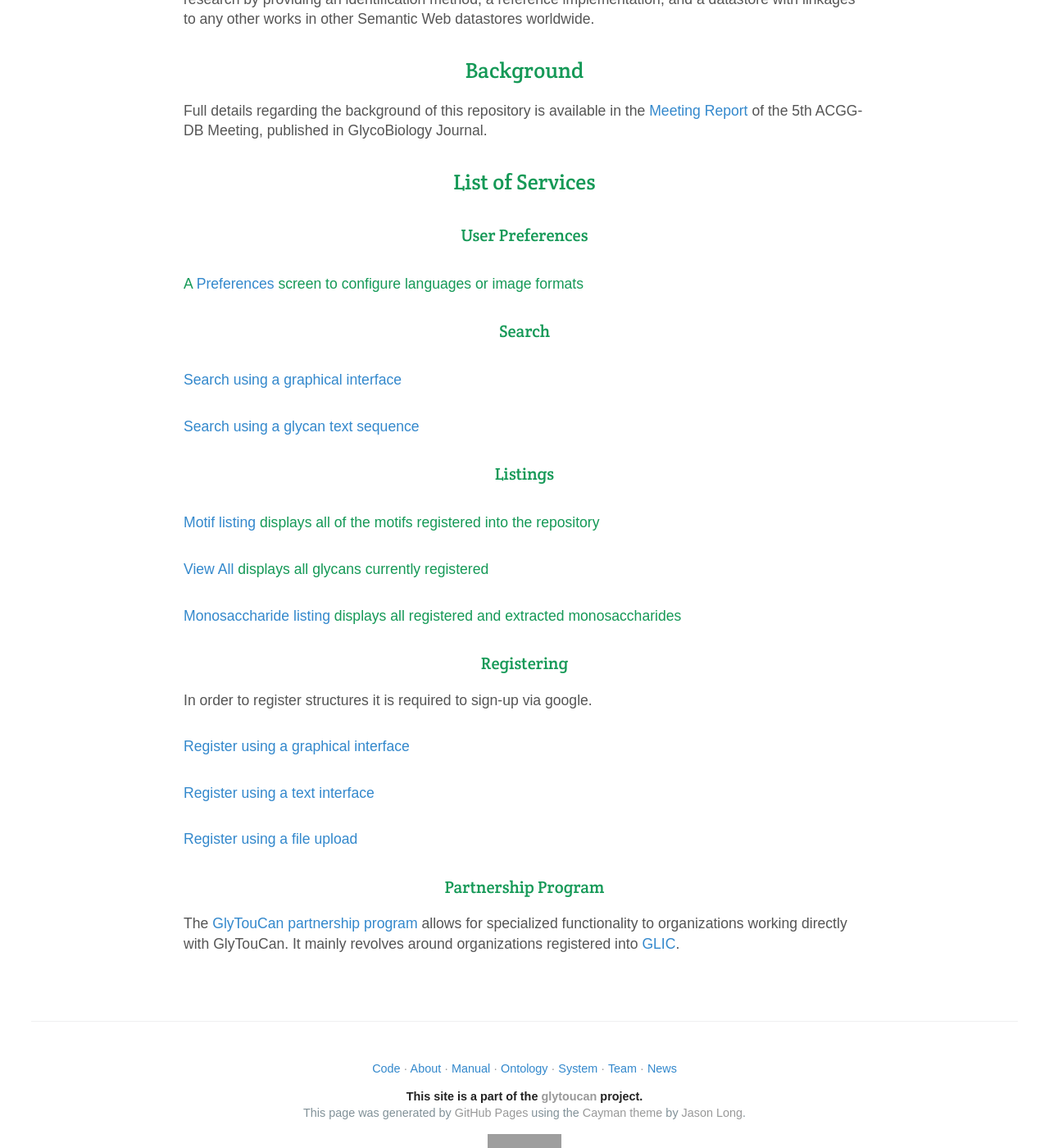
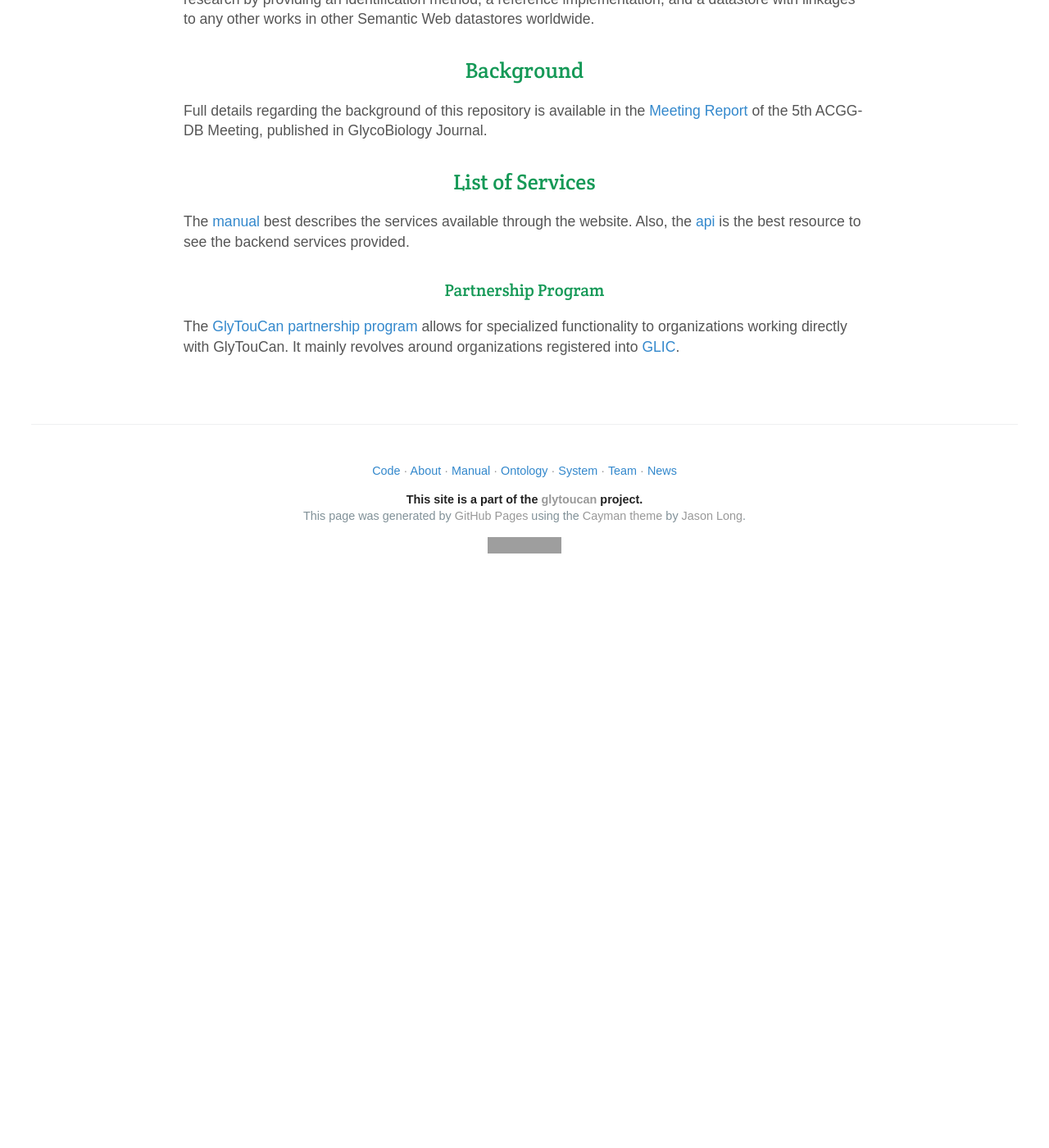
Before and after one commit to glytoucan/glytoucan, a Jekyll site: the page built from about/index.md, in a window 1280 px wide and 1400 px high, scrolled down 532 px. Shown: the whole window at 82% size. Built offline with Jekyll 4.4.1, drawn with Linux system fonts in a browser that asks for light colours; nearby versions of some CDN libraries; after the commit the page ends 1260 px from its top, so only the background shows below that; grey boxes are pictures that could not be loaded.

Commit message:
moved list to manual and api list

```diff
--- a/about/index.md
+++ b/about/index.md
@@ -13,33 +13,7 @@
 
 ## List of Services
 
-### User Preferences
-
-#### A [Preferences](http://code.glytoucan.org/manual/preferences/){:target="_blank"} screen to configure languages or image formats
-
-### Search
-
-#### [Search using a graphical interface](/manual/search-graphical){:target="_blank"}
-
-#### [Search using a glycan text sequence](/manual/search-text){:target="_blank"}
-
-### Listings
-
-#### [Motif listing](http://code.glytoucan.org/manual/browse-motif/){:target="_blank"} displays all of the motifs registered into the repository
-
-#### [View All](http://code.glytoucan.org/manual/browse-glycan/){:target="_blank"} displays all glycans currently registered
-
-#### [Monosaccharide listing](https://github.com/glytoucan/glytoucan.github.io/issues/13){:target="_blank"} displays all registered and extracted monosaccharides
-
-### Registering
-
-In order to register structures it is required to sign-up via google.
-
-#### [Register using a graphical interface](http://code.glytoucan.org/manual/registration-graphical/){:target="_blank"}
-
-#### [Register using a text interface](http://code.glytoucan.org/manual/registration-text/){:target="_blank"}
-
-#### [Register using a file upload](http://code.glytoucan.org/manual/registration-upload/){:target="_blank"}
+The [manual](/manual) best describes the services available through the website.  Also, the [api](/system/api) is the best resource to see the backend services provided.
 
 ### Partnership Program
 
```
